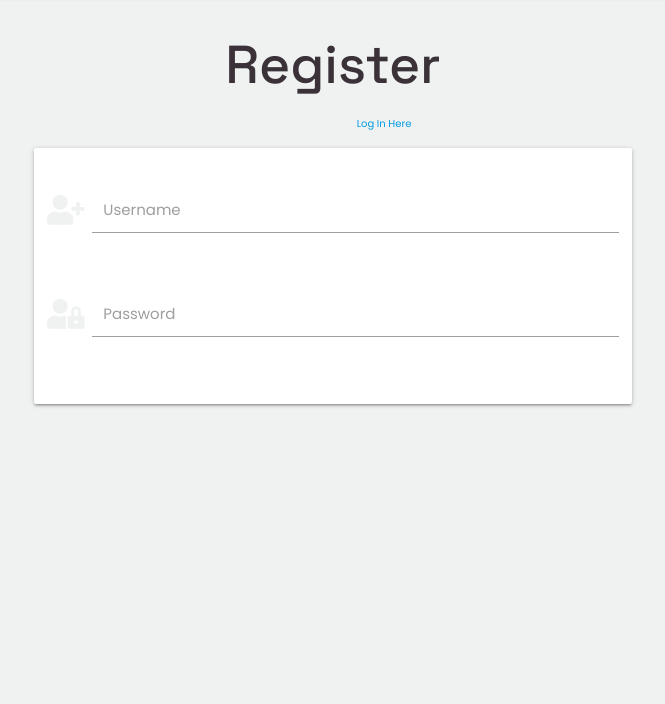
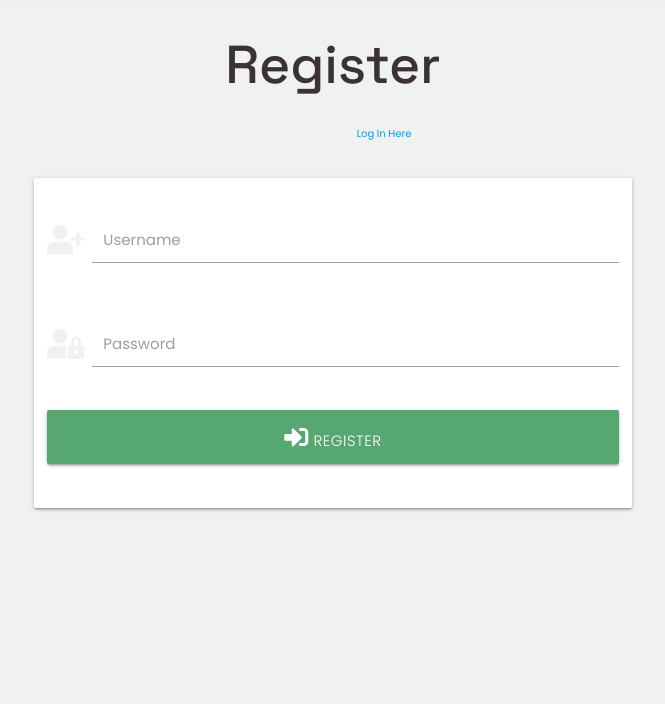
Before and after one commit to adowlin/project-3-brew-exchange, a Flask app: page /register in a window 1280 px wide. Shown: the part 68-772 px from the top of the page, without its empty margins (307-972 px from the left). Run offline with Flask 2, Linux system fonts and the light colour scheme; some libraries are stand-ins or nearby versions.

Commit message:
Add button to form in register.html

```diff
--- a/templates/register.html
+++ b/templates/register.html
@@ -1,7 +1,14 @@
 {% extends "base.html" %}
 {% block content %}
     <h2 class="center-align">Register</h2>
-    <p class="center-align">Already Registered? <a href="#">Log In Here</a></p>
+    <div class="row">
+        <div class="col s12">
+            <p class="center-align">
+                Already Registered?
+                <a href="#">Log In Here</a>
+            </p>
+        </div>
+    </div>
 
     <div class="row register-form-wrapper">
         <form action="{{ url_for('register') }}" method="POST" class="col s12 m8 offset-m2">
@@ -24,6 +31,12 @@
                         <label for="password">Password</label>
                     </div>
                 </div>
+                <!-- Register Button -->
+                <div class="row">
+                    <button type="submit" class="col s12 btn-large text-shadow green-btn">
+                        <i class="fas fa-sign-in-alt"></i> Register
+                    </button>
+                </div>
             </div>
         </form>
     </div>
```
